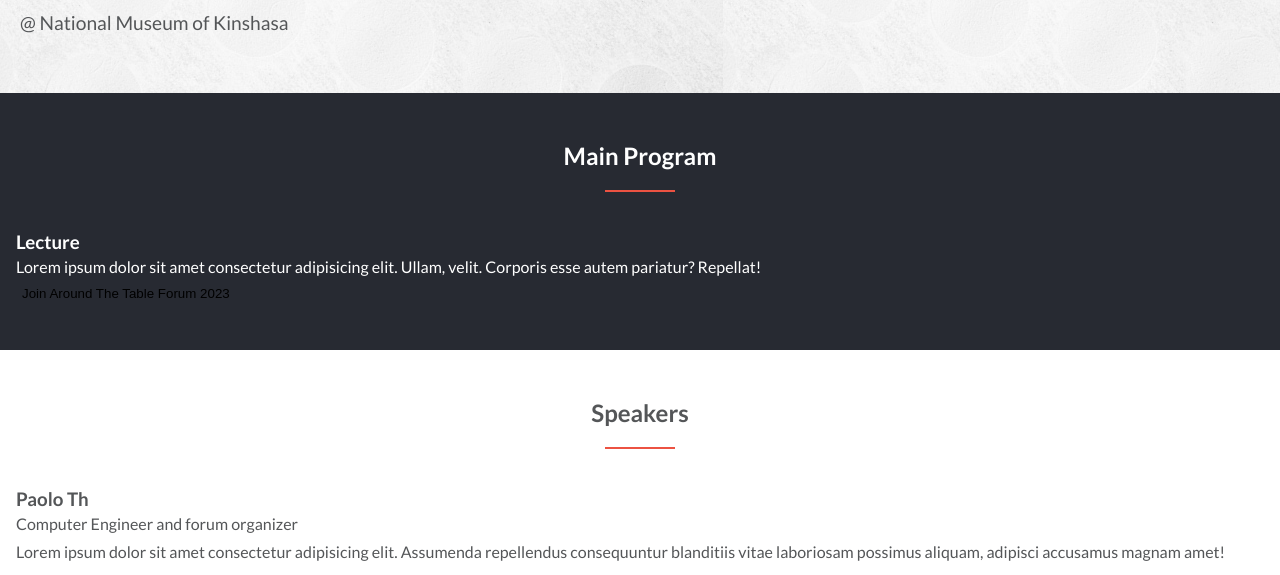
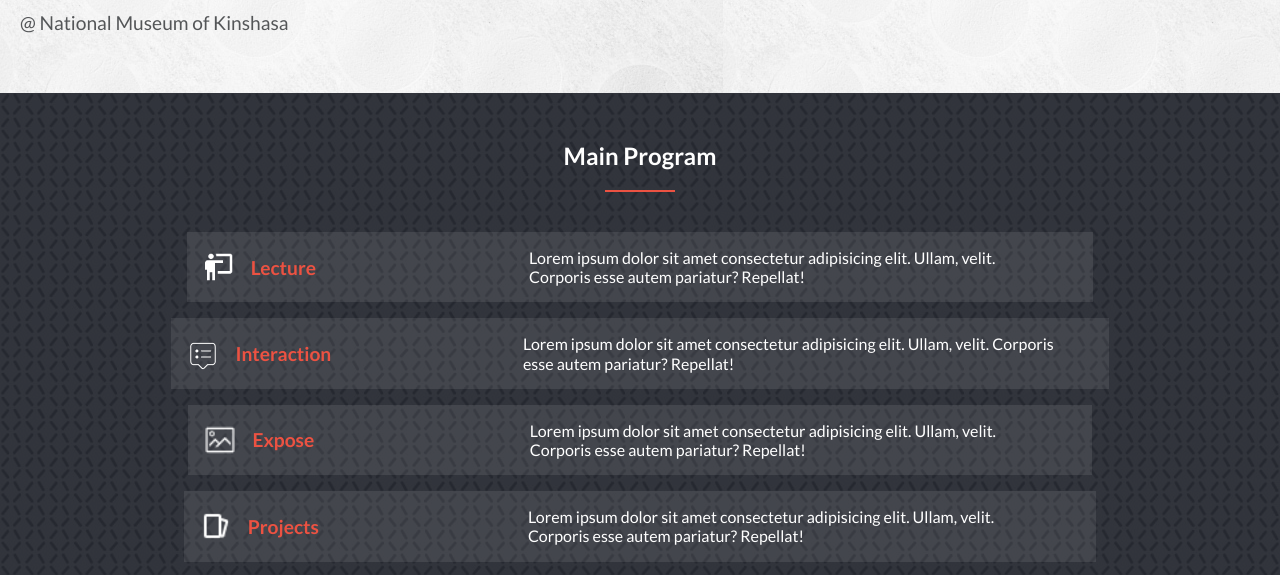
Before and after one commit to thasipablo/around_the_table, a website: page index.html in a window 1280 px wide. Shown: the part 367-942 px from the top of the page. Drawn offline with Linux system fonts and the light colour scheme.

Commit message:
add the design section style

```diff
--- a/css/style.css
+++ b/css/style.css
@@ -113,11 +113,29 @@ button {
 
 .main-program {
   color: #fff;
+  position: relative;
+  z-index: 1;
   background: var(--primary-color);
+}
+
+.main-program::after {
+  content: "";
+  position: absolute;
+  top: 0;
+  bottom: 0;
+  left: 0;
+  right: 0;
+  z-index: -1;
+  opacity: 0.05;
+  background-image: url(../images/program-bg.jpg);
 }
 
 .section-title {
   text-align: center;
+}
+
+.main-program .section-title {
+  margin-bottom: 2.5rem;
 }
 
 .section-title .separator {
@@ -127,3 +145,45 @@ button {
   width: 70px;
   background: var(--secondary-color);
 }
+
+.program-list {
+  display: flex;
+  flex-direction: column;
+  align-items: center;
+  gap: 1rem;
+}
+
+.program-item {
+  display: flex;
+  align-items: center;
+  background-color: #ffffff16;
+  padding: 1rem;
+  gap: 1rem;
+}
+
+.program-item img {
+  width: 32px;
+  height: 32px;
+}
+
+.program-title {
+  justify-self: start;
+  width: 30%;
+  font-weight: 700;
+  font-size: 1.2rem;
+  color: var(--secondary-color);
+}
+
+.program-item p {
+  width: 60%;
+  line-height: 1.2rem;
+}
+
+.invitation-cta {
+  width: 300px;
+  color: #fff;
+  font-size: 1rem;
+  margin-top: 2rem;
+  padding: 1.5rem;
+  background-color: var(--secondary-color);
+}
--- a/index.html
+++ b/index.html
@@ -46,8 +46,40 @@
         </h2>
         <div class="program-list">
           <div class="program-item">
-            <img src="" alt="" class="icon" />
+            <img src="images/illus-lecture.png" alt="lecture illus" class="icon" />
             <h3 class="program-title">Lecture</h3>
+            <p>
+              Lorem ipsum dolor sit amet consectetur adipisicing elit. Ullam,
+              velit. Corporis esse autem pariatur? Repellat!
+            </p>
+          </div>
+          <div class="program-item">
+            <img src="images/illus-msg.png" alt="lecture illus" class="icon" />
+            <h3 class="program-title">Interaction</h3>
+            <p>
+              Lorem ipsum dolor sit amet consectetur adipisicing elit. Ullam,
+              velit. Corporis esse autem pariatur? Repellat!
+            </p>
+          </div>
+          <div class="program-item">
+            <img src="images/illus-expo.png" alt="lecture illus" class="icon" />
+            <h3 class="program-title">Expose</h3>
+            <p>
+              Lorem ipsum dolor sit amet consectetur adipisicing elit. Ullam,
+              velit. Corporis esse autem pariatur? Repellat!
+            </p>
+          </div>
+          <div class="program-item">
+            <img src="images/illus-board.png" alt="lecture illus" class="icon" />
+            <h3 class="program-title">Projects</h3>
+            <p>
+              Lorem ipsum dolor sit amet consectetur adipisicing elit. Ullam,
+              velit. Corporis esse autem pariatur? Repellat!
+            </p>
+          </div>
+          <div class="program-item">
+            <img src="images/illus-network.png" alt="lecture illus" class="icon" />
+            <h3 class="program-title">Networking</h3>
             <p>
               Lorem ipsum dolor sit amet consectetur adipisicing elit. Ullam,
               velit. Corporis esse autem pariatur? Repellat!
```
Also changed, not shown: images/illus-board.png (added), images/illus-expo.png (added), images/illus-lecture.png (added), images/illus-msg.png (added), images/illus-network.png (added), images/program-bg.jpg (added).
